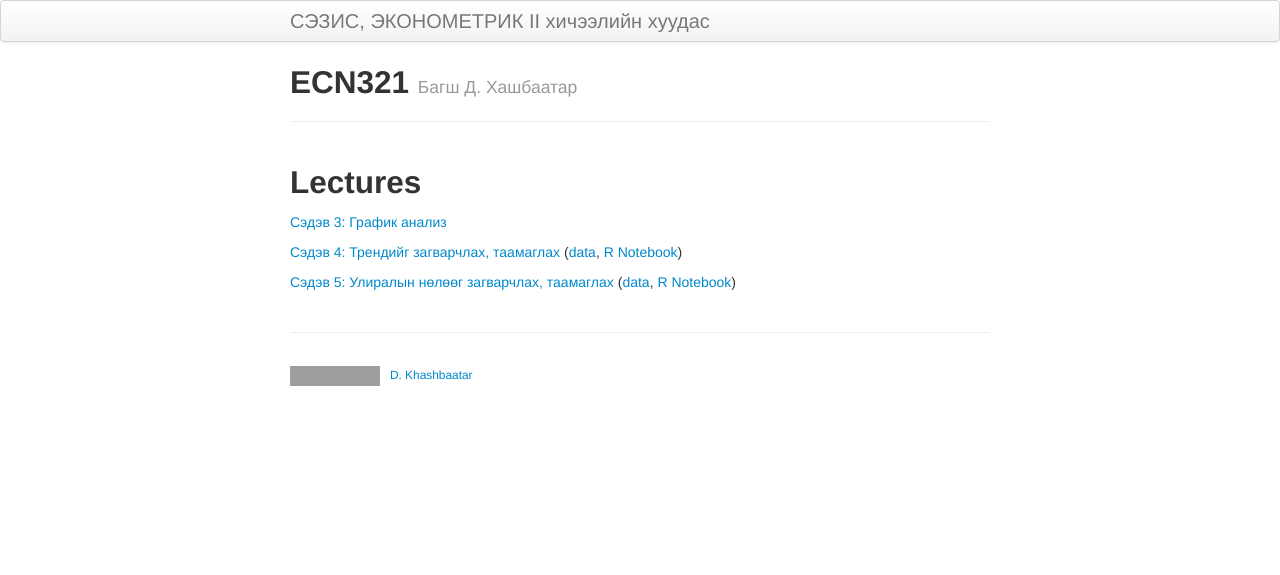
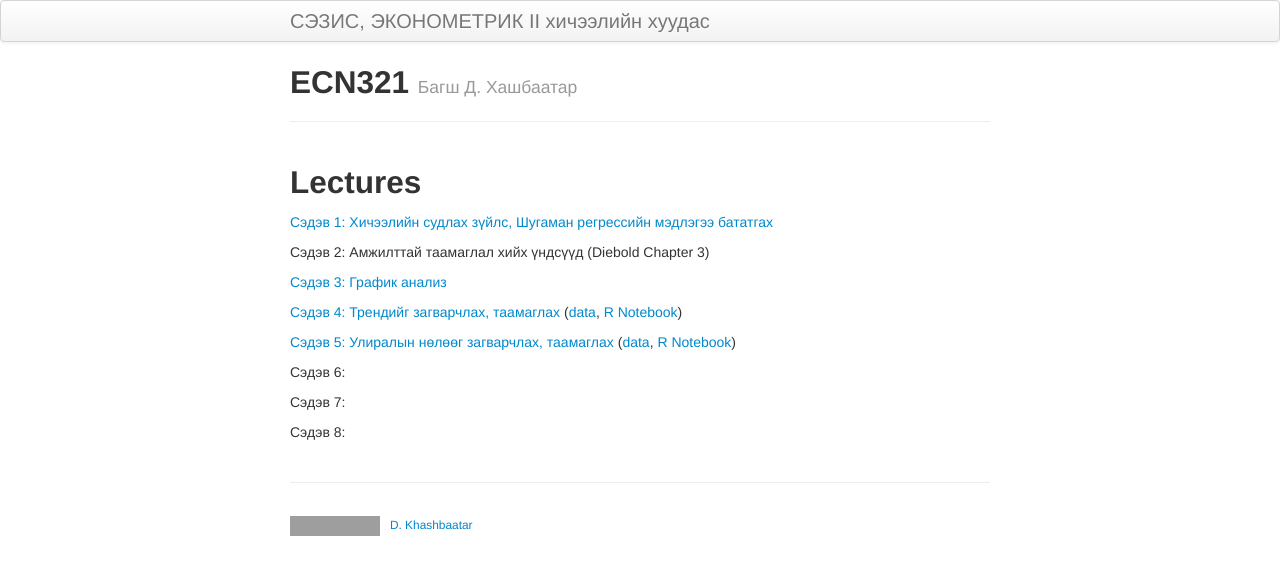
Before and after one commit to Suvd91/ecn321, a Jekyll site: the page built from index.md, in a window 1280 px wide. Shown: the top 575 px of the page. Built offline with Jekyll 4.4.1, drawn with Linux system fonts in a browser that asks for light colours; grey boxes are pictures that could not be loaded.

Commit message:
edit index.md

```diff
--- a/index.md
+++ b/index.md
@@ -7,10 +7,18 @@ description:
 
 ## Lectures
 
+[Сэдэв 1: Хичээлийн судлах зүйлс, Шугаман регрессийн мэдлэгээ бататгах](pages/Lectures/slide1.html)
 
+Сэдэв 2: Амжилттай таамаглал хийх үндсүүд (Diebold Chapter 3)
 
 [Сэдэв 3: График анализ](pages/Lectures/slide2.html)
 
 [Сэдэв 4: Трендийг загварчлах, таамаглах](pages/Lectures/slide3.html) ([data](pages/Lectures/ch5data.Rdata), [R Notebook](pages/Lectures/Notebook1.html))
 
 [Сэдэв 5: Улиралын нөлөөг загварчлах, таамаглах](pages/Lectures/slide4.html) ([data](pages/Lectures/ch6data.Rdata), [R Notebook](pages/Lectures/Notebook2.html))
+
+Сэдэв 6:
+
+Сэдэв 7:
+
+Сэдэв 8:
```
